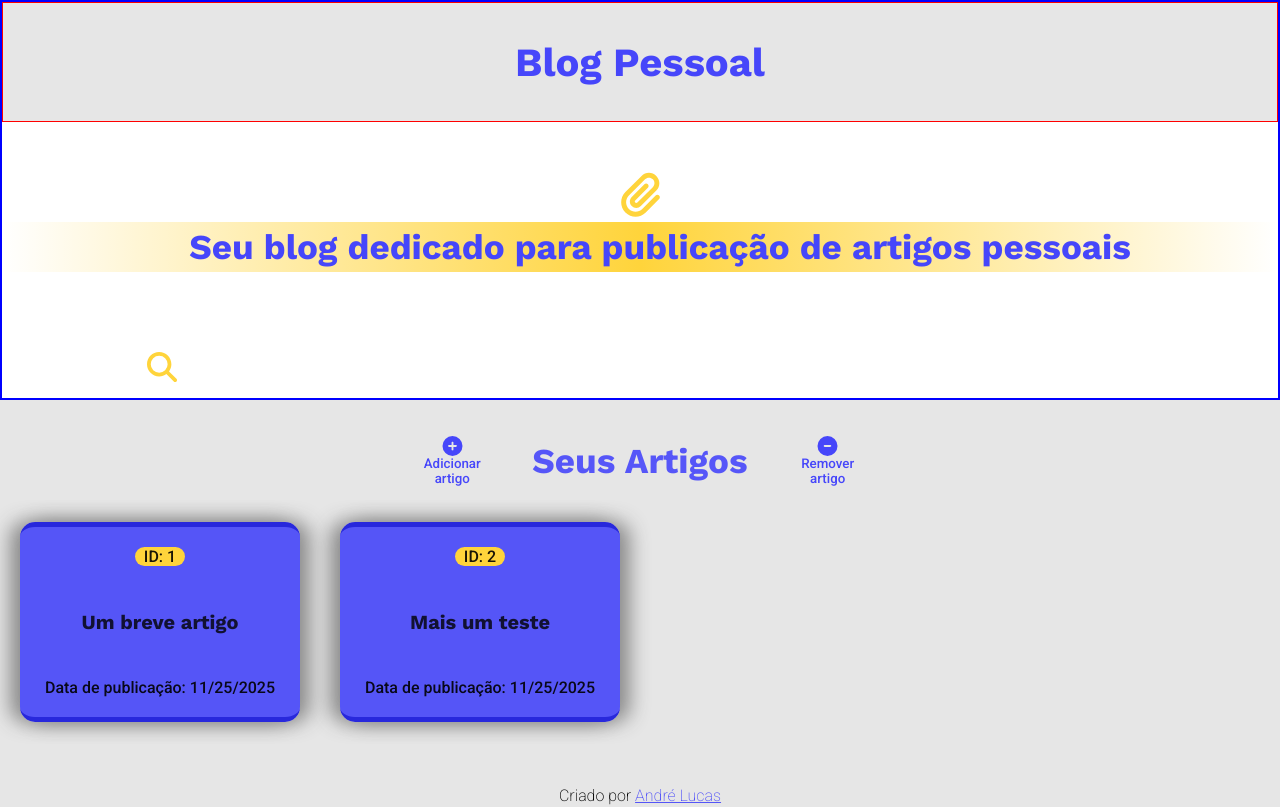
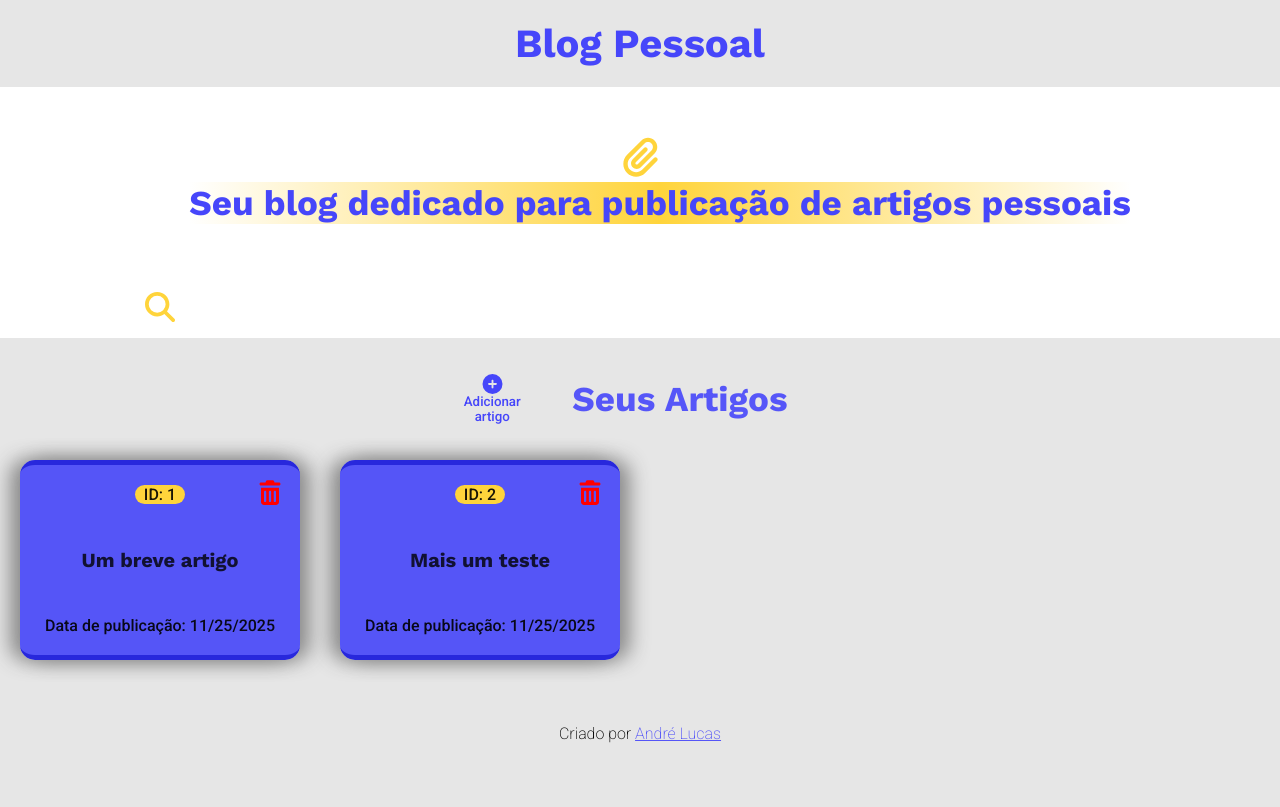
Before and after one commit to AndreLucas23/personal-blog-site, a Flask app: page / in a window 1280 px wide. After the commit the page ends 743 px from the top, so only its background shows below. Run offline with Flask 3, Linux system fonts and the light colour scheme; data comes from the database, SQL or seed files in the repository.

Commit message:
feat: implementing main features

```diff
--- a/app.py
+++ b/app.py
@@ -31,6 +31,31 @@ def tuple_to_dict(old_tuple):
 
     return new_dict
 
+def tuple_to_list(old_tuple):
+    articles_list = []
+
+    for article in old_tuple:
+        article_dict = {'article-id': '',
+                       'article-title': '',
+                       'article-content': '',
+                       'publish-date': ''
+                        }
+
+        for i, attr in enumerate(article):
+            match i:
+                case 0:
+                    article_dict['article-id'] = attr
+                case 1:
+                    article_dict['article-title'] = attr
+                case 2:
+                    article_dict['article-content'] = attr
+                case 3:
+                    article_dict['publish-date'] = attr
+
+        articles_list.append(article_dict)
+
+    return articles_list
+
 from home import *
 
 if __name__ == '__main__':
--- a/static/home.css
+++ b/static/home.css
@@ -14,6 +14,7 @@ body {
     align-items: start;
     display: flex;
     flex-direction: column;
+    min-height: 100vh;
     min-height: 100dvh;
     width: 100%;
     background-color: rgba(230, 230, 230, 1);
@@ -76,18 +77,17 @@ main {
     align-items: start;
     display: flex;
     flex-direction: column;
-    height: 40rem;
     width: 100%;
     background-color: #FFFFFF;
 }
 
-main header {
+.main-header {
     align-items: center;
     display: flex;
     flex-direction: row;
-    height: 12rem;
     justify-content: center;
-    margin: 0 auto;
+    margin-bottom: 5rem;
+    padding: 2rem 0;
     width: 100%;
     background-color: rgba(230, 230, 230, 1);
 }
@@ -102,16 +102,17 @@ main header h1 {
 .subtitle-styling {
     align-items: center;
     display: flex;
-    height: 5rem;
+    flex-direction: column;
+    height: 20%;
     justify-content: center;
-    margin-bottom: auto;
+    margin-bottom: 5%;
     width: 100%;
-    background-image: linear-gradient(to right, #FFFFFF, #FFD43B, #FFFFFF);
 }
 
 .subtitle-styling h3 {
     margin-left: 4rem;
     color: rgba(70, 70, 250, 1);
+    background-image: linear-gradient(to right, #FFFFFF, #FFD43B, #FFFFFF);
     font-size: 3.5rem;
 }
 
@@ -128,6 +129,7 @@ main header h1 {
     display: flex;
     flex-direction: row;
     margin: 0 0 1rem 14rem;
+    position: relative;
     width: 32rem;
 }
 
@@ -212,7 +214,7 @@ main header button path {
 
 /* Overlays e pop-ups */
 
-.popup-overlay {
+#add-popup-overlay {
     align-items: center;
     display: none;
     height: 100%;
@@ -222,7 +224,7 @@ main header button path {
     z-index: 99999;
 }
 
-.popup {
+.add-popup {
     align-items: center;
     border-radius: 1rem;
     box-shadow: 0.3rem 0.3rem 1.5rem rgba(0, 0, 0, 1);
@@ -235,9 +237,9 @@ main header button path {
     overflow: hidden;
 }
 
-/* Botões de cancelar */
+/* Botão de cancelar */
 
-.cancel-button {
+#cancel-button {
     align-items: center;
     border: none;
     display: flex;
@@ -265,6 +267,7 @@ main header button path {
     flex-direction: column;
     justify-content: center;
     width: 100%;
+    background-color: rgba(230, 230, 230, 1);
 }
 
 .articles-section-header {
@@ -310,10 +313,11 @@ main header button path {
     flex-direction: column;
     height: 20rem;
     justify-content: space-between;
-    padding: 2rem 0;
+    padding: 2rem;
     text-align: center;
     width: 28rem;
     background-color: rgba(70, 70, 250, .9);
+    position: relative;
 }
 
 .article-id {
@@ -325,12 +329,13 @@ main header button path {
 #articles-list li a {
     color: rgba(0, 0, 0, .8);
     cursor: pointer;
-    transition: all 0.1s ease;
+    transition: all 0.2s ease;
 }
 
 #articles-list li a h4 {
     font-size: 2rem;
     font-weight: 700;
+    word-break: break-all;
 }
 
 #articles-list li p {
@@ -338,13 +343,32 @@ main header button path {
     color: rgba(0, 0, 0, .9);
 }
 
+.remove-button {
+    border: none;
+    height: 3rem;
+    position: absolute;
+    right: 1.5rem;
+    top: 1.3rem;
+    width: 3rem;
+    cursor: pointer;
+    background-color: transparent;
+}
+
+.remove-button svg {
+    transition: all 0.8s ease;
+}
+
+.remove-button path {
+    transition: all 0.8s ease;
+}
+
 #articles-list li a:hover {
     color: #000000;
 }
 
-/* Estilos específicos dos pop-ups */
+/* Estilos específicos do pop-up */
 
-.popup form button {
+.add-popup form button {
     height: 3rem;
     width: 100%;
     background-color: rgba(0, 0, 0, 1);
@@ -352,7 +376,7 @@ main header button path {
     cursor: pointer;
 }
 
-.popup form {
+.add-popup form {
     align-items: center;
     display: flex;
     flex-direction: column;
@@ -360,8 +384,14 @@ main header button path {
     width: 100%;
 }
 
-.popup form input {
+.add-popup form input,
+.add-popup form textarea {
     margin-bottom: 1rem;
+    width: 23.5rem;
+}
+
+.remove-popup form input {
+    width: 8rem;
 }
 
 .add-inputs-div {
@@ -372,16 +402,20 @@ main header button path {
     margin: auto;
 }
 
-.popup div input,
-.popup div textarea {
+.add-popup div input,
+.add-popup div textarea {
     border-radius: 0.5rem;
     padding: 0 0.5rem;
 }
 
 .paperclip-icon {
-    height: 4.5rem;
-    margin: 5rem auto 0.5rem auto;
-    width: 4.5rem;
+    margin: 0 auto 0.5rem auto;
+    width: 3.5rem;
+}
+
+.paperclip-icon:hover {
+    transform-origin: center;
+    animation: paperclip-rotation 1s ease;
 }
 
 .signature {
@@ -405,10 +439,20 @@ main header button path {
     text-align: center;
 }
 
-main {
-    border: 0.2rem solid blue;
+@keyframes paperclip-rotation {
+    0% {
+        transform: rotate(10deg);
+    }
+
+    20% {
+        transform: rotate(-10deg);
+    }
+
+    40% {
+        transform: rotate(0deg);
+    }
+
+    60% {
+        transform: rotate(-10deg);
+    }
 }
-
-main header {
-    border: 0.1rem solid red;
-}
--- a/static/home.js
+++ b/static/home.js
@@ -1,5 +1,5 @@
 // Função para carregamento dos artigos armazenados
-async function loadArticles(articles=[]) {
+function loadArticles(articles=[]) {
     const articlesList = document.getElementById('articles-list');
 
     articlesList.innerHTML = '';
@@ -7,20 +7,64 @@ async function loadArticles(articles=[]) {
     if (!articles.length) {
         const noArticle = document.createElement('p');
         noArticle.textContent = 'Nenhum artigo encontrado!'
-        noArticle.style.margin = '0 auto';
 
         articlesList.innerHTML = '';
         articlesList.appendChild(noArticle);
     } else {
         articles.forEach(article => {
-            localDate = new Date(article['publish-date']).toLocaleDateString()
+            const localDate = new Date(article['publish-date']).toLocaleDateString()
 
             const newArticle = document.createElement('li');
 
             const newId = document.createElement('p');
             newId.textContent = `ID: ${article['article-id']}`;
             newId.setAttribute('class', 'article-id');
-            newArticle.appendChild(newId);
+
+            const removeButton = document.createElement('button');
+            removeButton.setAttribute('class', 'remove-button');
+
+            removeButton.addEventListener('click', () => {
+                const url = `articles/${article['article-id']}`
+
+                fetch(url, {
+                    method: 'DELETE'
+                })
+                .then(() => {
+                    articles.forEach((deleteArticle, index) => {
+                        if (deleteArticle['article-id'] == article['article-id']) {
+                            articles.splice(index, 1);
+                        }
+                    })
+
+                    loadArticles(articles);
+                })
+                .catch(error => {
+                    console.log('Erro na exclusão de artigo: ', error);
+                })
+            })
+
+            removeButton.addEventListener('mouseover', () => {
+                const svgStyle = removeButton.querySelector('svg').style;
+
+                svgStyle.filter = 'drop-shadow(0 0 2rem #FF0000)';
+                svgStyle.transform = 'scale(1.05)';
+            })
+
+            removeButton.addEventListener('mouseout', () => {
+                const svgStyle = removeButton.querySelector('svg').style;
+
+                svgStyle.filter = 'none';
+                svgStyle.transform = 'scale(1)';
+            })
+
+            const removeSvg = document.createElementNS('http://www.w3.org/2000/svg', 'svg');
+            removeSvg.setAttribute('viewBox', '0 0 640 640');
+            removeButton.appendChild(removeSvg);
+
+            const removePath = document.createElementNS('http://www.w3.org/2000/svg', 'path');
+            removePath.setAttribute('fill', '#FF0000');
+            removePath.setAttribute('d', 'M232.7 69.9C237.1 56.8 249.3 48 263.1 48L377 48C390.8 48 403 56.8 407.4 69.9L416 96L512 96C529.7 96 544 110.3 544 128C544 145.7 529.7 160 512 160L128 160C110.3 160 96 145.7 96 128C96 110.3 110.3 96 128 96L224 96L232.7 69.9zM128 208L512 208L512 512C512 547.3 483.3 576 448 576L192 576C156.7 576 128 547.3 128 512L128 208zM216 272C202.7 272 192 282.7 192 296L192 488C192 501.3 202.7 512 216 512C229.3 512 240 501.3 240 488L240 296C240 282.7 229.3 272 216 272zM320 272C306.7 272 296 282.7 296 296L296 488C296 501.3 306.7 512 320 512C333.3 512 344 501.3 344 488L344 296C344 282.7 333.3 272 320 272zM424 272C410.7 272 400 282.7 400 296L400 488C400 501.3 410.7 512 424 512C437.3 512 448 501.3 448 488L448 296C448 282.7 437.3 272 424 272z');
+            removeSvg.appendChild(removePath);
 
             const newTitleLink = document.createElement('a');
             const url = `/open/${article['article-id']}`;
@@ -36,6 +80,7 @@ async function loadArticles(articles=[]) {
             newArticle.appendChild(newId);
             newArticle.appendChild(newTitleLink);
             newArticle.appendChild(newDate);
+            newArticle.appendChild(removeButton);
 
             articlesList.appendChild(newArticle);
         })
@@ -65,7 +110,7 @@ function searchArticles(event, articles, searchForm) {
         .then(articlesRes => {
             loadArticles(articlesRes);
         })
-    .catch(error => console.error('Erro na filtragem dos artigos pelo ID: ' + error));
+        .catch(error => console.error('Erro na filtragem dos artigos pelo ID: ', error));
     }
 }
 
@@ -75,50 +120,39 @@ document.addEventListener('DOMContentLoaded', async () => {
         method: 'GET',
     })
     .catch(error => {
-        console.error('Erro no carregamento dos artigos: ' + error)
+        console.error('Erro no carregamento dos artigos: ', error)
     })
 
     articles = await articles.json();
     loadArticles(articles);
 
     const addButton = document.getElementById('add-button');
-    const removeButton = document.getElementById('remove-button');
     const addOverlay = document.getElementById('add-popup-overlay');
-    const removeOverlay = document.getElementById('remove-popup-overlay');
     const addForm = document.getElementById('add-form');
-    const removeForm = document.getElementById('remove-form');
+    const removeButtons = document.getElementsByClassName('remove-button');
     const searchForm = document.getElementById('search-form');
 
-    const cancelButtons = document.getElementsByClassName('cancel-button');
+    const cancelButton = document.getElementById('cancel-button');
     const searchButton = document.getElementById('search-button');
-    const popups = document.getElementsByClassName('popup');
 
     // Função para abertura do pop-up de adição de artigo
     addButton.addEventListener('click', () => {
         addOverlay.style.display = 'flex'
     });
 
-    // Função para abertura do pop-up de remoção de artigo
-    removeButton.addEventListener('click', () => {
-        removeOverlay.style.display = 'flex';
+    // Função para fechamento dos pop-ups
+    cancelButton.addEventListener('click', () => {
+        addOverlay.style.display = 'none';
     })
 
-    // Função para fechamento dos pop-ups
-    Array.from(cancelButtons).forEach(button => {
-        button.addEventListener('click', () => {
-            button.parentElement.parentElement.style.display = 'none';
-        })
-    })
-
-    Array.from(popups).forEach(popup => {
     document.addEventListener('keydown', (event) => {
-            if (event.key === 'Escape') popup.parentElement.style.display = 'none';
-        })
+        if (addOverlay.style.display == 'flex' &&
+            event.key === 'Escape') addOverlay.style.display = 'none';
     })
 
     searchButton.addEventListener('click', () => {
         if (searchButton.parentElement.style.marginLeft === '0rem') {
-            searchButton.parentElement.style.marginLeft = '31rem';
+            searchButton.parentElement.style.marginLeft = '33rem';
         } else {
             searchButton.parentElement.style.marginLeft = '0rem';
         }
@@ -160,36 +194,6 @@ document.addEventListener('DOMContentLoaded', async () => {
         addOverlay.style.display = 'none';
     })
 
-    // Função para remoção de artigo do banco de dados
-    removeForm.addEventListener('submit', async (event) => {
-        event.preventDefault();
-
-        const articleId = document.getElementById('remove-input').value;
-        const url = `/articles/${articleId}`;
-
-        await fetch(url, {
-            method: 'DELETE',
-        })
-        .then(res => {
-            if (!res.ok) throw new Error('Erro na remoção de artigo: ' + res.statusText);
-
-            return res.json();
-        })
-        .then(async data => {
-            console.log('Sucesso: ', data);
-            removeForm.reset();
-            articles = await (await fetch('/articles')).json();
-            loadArticles(articles);
-        })
-        .catch(error => {
-            console.error('Erro: ', error);
-            console.log('Erro ao excluir o artigo: ', error.message);
-            removeOverlay.style.display = 'none';
-        })
-
-        removeOverlay.style.display = 'none';
-    })
-
     searchForm.querySelector('input')
     .addEventListener('input', (event) => searchArticles(event, articles, searchForm));
     searchForm.querySelector('select')
--- a/templates/article.html
+++ b/templates/article.html
@@ -7,7 +7,7 @@
     <link rel="preconnect" href="https://fonts.googleapis.com">
     <link rel="preconnect" href="https://fonts.gstatic.com" crossorigin>
     <link href="https://fonts.googleapis.com/css2?family=Roboto:ital,wght@0,100..900;1,100..900&family=Work+Sans:ital,wght@0,100..900;1,100..900&display=swap" rel="stylesheet">
-    <link rel="stylesheet" href="{{ url_for('static', filename='home.css') }}">
+    <link rel="stylesheet" href="{{ url_for('static', filename='article.css') }}">
 </head>
 <body>
     <main>
@@ -15,9 +15,11 @@
             <h1>{{ article['article-title'] }}</h1>
         </header>
         <section class="article-content">
-            <p>{{ article['article-content'] }}</p>
+            <pre>{{ article['article-content'] }}</pre>
         </section>
     </main>
+    <div class="flex-complete">
+    </div>
 <script src="{{ url_for('static', filename='article.js') }}"></script>
 </body>
 </html>
--- a/templates/home.html
+++ b/templates/home.html
@@ -11,17 +11,17 @@
 </head>
 <body>
     <main>
-        <header>
+        <header class="main-header">
             <h1>Blog Pessoal</h1>
         </header>
 
+        <div class="subtitle-styling">
             <svg xmlns="http://www.w3.org/2000/svg"
             viewBox="0 0 448 512"
             class="paperclip-icon"><path
             fill="#FFD43B"
             d="M364.2 83.8c-24.4-24.4-64-24.4-88.4 0l-184 184c-42.1 42.1-42.1 110.3 0 152.4s110.3 42.1 152.4 0l152-152c10.9-10.9 28.7-10.9 39.6 0s10.9 28.7 0 39.6l-152 152c-64 64-167.6 64-231.6 0s-64-167.6 0-231.6l184-184c46.3-46.3 121.3-46.3 167.6 0s46.3 121.3 0 167.6l-176 176c-28.6 28.6-75 28.6-103.6 0s-28.6-75 0-103.6l144-144c10.9-10.9 28.7-10.9 39.6 0s10.9 28.7 0 39.6l-144 144c-6.7 6.7-6.7 17.7 0 24.4s17.7 6.7 24.4 0l176-176c24.4-24.4 24.4-64 0-88.4z"/></svg>
 
-        <div class="subtitle-styling">
             <h3>Seu blog dedicado para publicação de artigos pessoais</h3>
         </div>
 
@@ -51,7 +51,6 @@
                 </button>
             </div>
         </section>
-    </main>
 
         <section class="articles-list-section">
             <header class="articles-section-header">
@@ -64,15 +63,6 @@
                     <p>Adicionar<br>artigo</p>
                 </button>
                 <h2>Seus Artigos</h2>
-            <button id="remove-button">
-                <svg class="remove-icon"
-                xmlns="http://www.w3.org/2000/svg"
-                viewBox="0 0 512 512"><path
-                fill="rgba(70, 70, 250, 1)"
-                d="M256 512A256 256 0 1 0 256 0a256 256 0 1 0 0 512zM184 232l144 0c13.3 0 24 10.7 24 24s-10.7 24-24 24l-144 0c-13.3 0-24-10.7-24-24s10.7-24 24-24z"/>
-                </svg>
-                <p>Remover<br>artigo</p>
-            </button>
             </header>
             <ul id="articles-list"></ul>
             <footer class="signature">
@@ -80,11 +70,11 @@
                 target="_blank noreferrer noopener">André Lucas</a>
             </footer>
         </section>
+    </main>
 
-
-    <div id="add-popup-overlay" class="popup-overlay">
-        <div class="add-popup popup">
-            <button class="cancel-button">
+    <div id="add-popup-overlay">
+        <div class="add-popup">
+            <button id="cancel-button">
                 <svg class="remove-icon"
                 xmlns="http://www.w3.org/2000/svg"
                 viewBox="0 0 384 512"><path
@@ -106,34 +96,8 @@
                     <textarea name="new-content"
                     id="new-content-input"
                     type="text"
-                    rows="4"></textarea>
-                </div>
-                <button type="submit">Confirmar</button>
-            </form>
-        </div>
-    </div>
-
-    <div id="remove-popup-overlay"
-    class="popup-overlay">
-        <div class="remove-popup popup">
-            <button class="cancel-button">
-                <svg class="remove-icon"
-                xmlns="http://www.w3.org/2000/svg"
-                viewBox="0 0 384 512"><path
-                fill="#000000"
-                d="M342.6 150.6c12.5-12.5 12.5-32.8 0-45.3s-32.8-12.5-45.3 0L192 210.7 86.6 105.4c-12.5-12.5-32.8-12.5-45.3 0s-12.5 32.8 0 45.3L146.7 256 41.4 361.4c-12.5 12.5-12.5 32.8 0 45.3s32.8 12.5 45.3 0L192 301.3 297.4 406.6c12.5 12.5 32.8 12.5 45.3 0s12.5-32.8 0-45.3L237.3 256 342.6 150.6z"/>
-                </svg>
-            </button>
-            <h2>Remover artigo</h2>
-            <form id="remove-form">
-                <div class="remove-input-div">
-                    <label for="remove-input">ID do artigo</label>
-                    <input id="remove-input"
-                    name="remove-id"
-                    type="number"
-                    required
-                    autocomplete="off"
-                    min="0">
+                    rows="4"
+                    maxlength="2500"></textarea>
                 </div>
                 <button type="submit">Confirmar</button>
             </form>
```
Also changed, not shown: home.py (+6 -26 lines), static/article.css (+48 -2 lines). Lines whose indentation alone changed are shown as unchanged.
